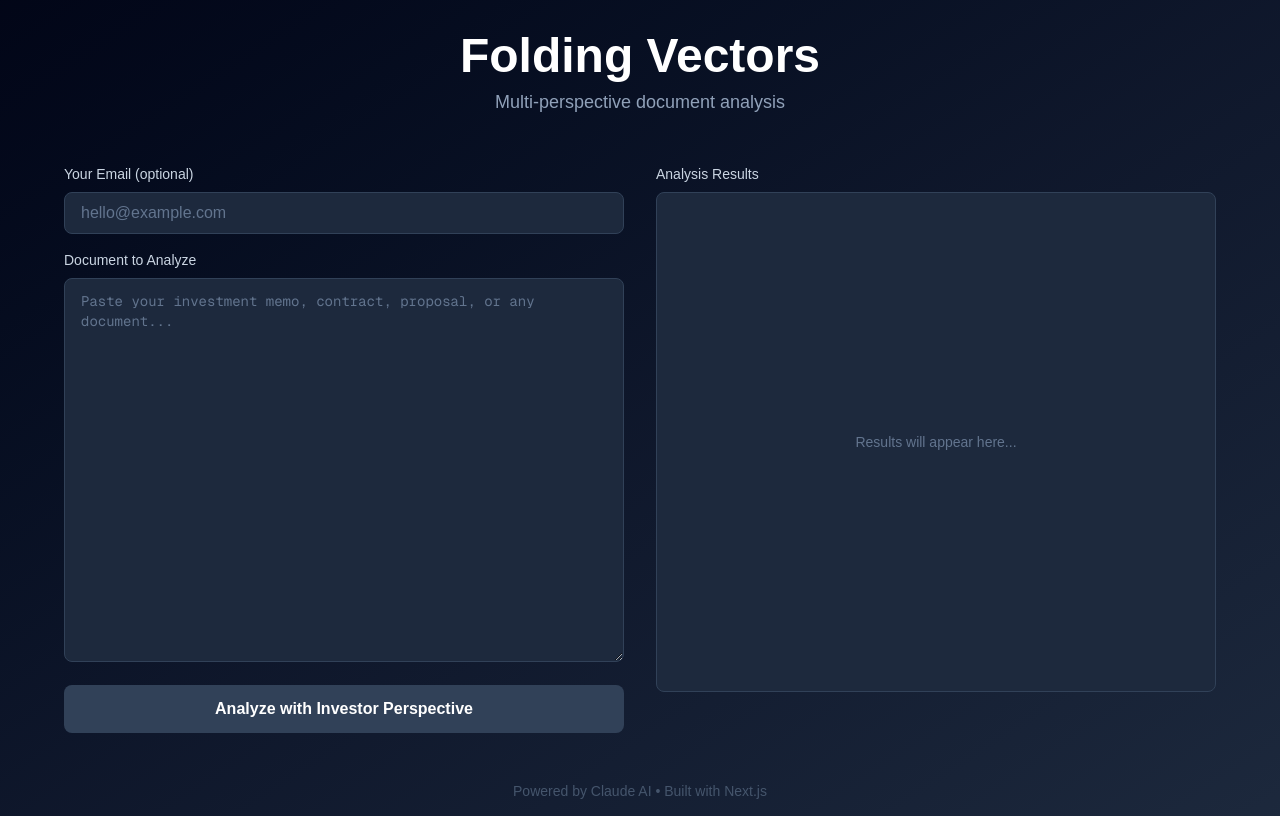
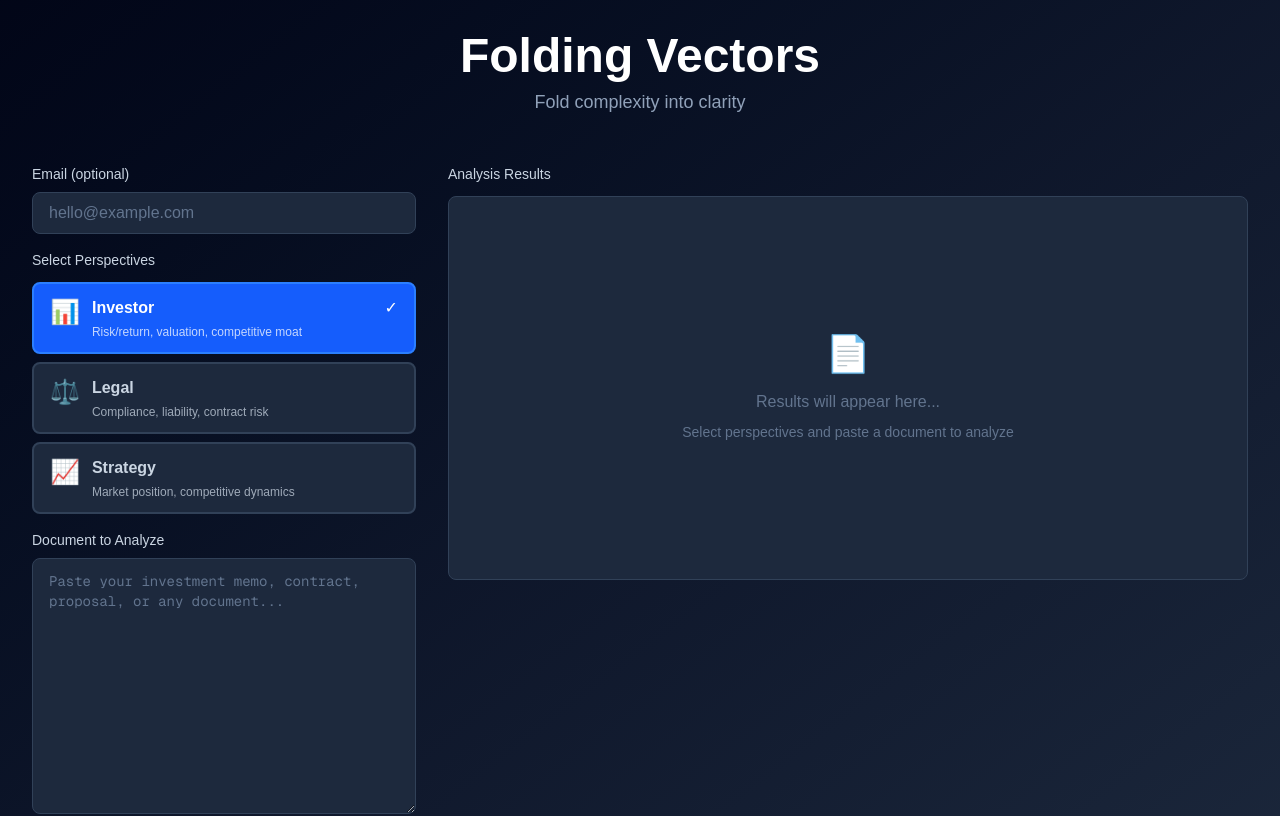
Before and after one commit to foldingvectors/folding-vectors, a Next.js app: page / in a window 1280 px wide. Shown: the top 816 px of the page. Built offline with nearby package versions, Linux system fonts and the light colour scheme.

Commit message:
Add multi-perspective analysis (Investor, Legal, Strategy)

```diff
--- a/app/api/analyze/route.ts
+++ b/app/api/analyze/route.ts
@@ -24,9 +24,43 @@ Be direct, skeptical, and focus on what matters for investment returns.
 Document to analyze:
 `
 
+const LEGAL_PROMPT = `You are a senior corporate attorney reviewing this document for legal risks and compliance issues.
+
+Analyze the following document and provide a structured analysis in JSON format:
+
+{
+  "summary": "2-3 sentence legal assessment",
+  "risks": ["legal risk 1", "legal risk 2", "legal risk 3"],
+  "compliance": ["compliance issue 1", "compliance issue 2"],
+  "recommendations": ["legal action 1", "legal action 2", "legal action 3"],
+  "red_flags": ["critical issue 1", "critical issue 2"]
+}
+
+Be practical, focus on deal-killers and major liabilities. Prioritize by severity.
+
+Document to analyze:
+`
+
+const STRATEGY_PROMPT = `You are a strategy consultant evaluating competitive position and market dynamics.
+
+Analyze the following document and provide a structured analysis in JSON format:
+
+{
+  "summary": "2-3 sentence strategic assessment",
+  "competitive_position": "Assessment of market position and advantages",
+  "strategic_risks": ["strategic risk 1", "strategic risk 2", "strategic risk 3"],
+  "opportunities": ["strategic opportunity 1", "strategic opportunity 2"],
+  "recommendations": ["strategic recommendation 1", "strategic recommendation 2", "strategic recommendation 3"]
+}
+
+Be frank about competitive dynamics and market realities. Focus on sustainable advantages.
+
+Document to analyze:
+`
+
 export async function POST(request: Request) {
   try {
-    const { text, email } = await request.json()
+    const { text, email, perspectives = ['investor'] } = await request.json()
 
     if (!text || text.trim().length === 0) {
       return NextResponse.json(
@@ -35,20 +69,51 @@ export async function POST(request: Request) {
       )
     }
 
-    // Call Claude API
+    if (!perspectives || perspectives.length === 0) {
+      return NextResponse.json(
+        { error: 'At least one perspective is required' },
+        { status: 400 }
+      )
+    }
+
+    // Map perspectives to prompts
+    const promptMap: Record<string, string> = {
+      investor: INVESTOR_PROMPT,
+      legal: LEGAL_PROMPT,
+      strategy: STRATEGY_PROMPT,
+    }
+
+    // Run all selected perspectives in parallel
+    const analysisPromises = perspectives.map(async (perspective: string) => {
+      const prompt = promptMap[perspective]
+      if (!prompt) {
+        throw new Error(`Unknown perspective: ${perspective}`)
+      }
+
       const message = await anthropic.messages.create({
         model: 'claude-sonnet-4-20250514',
         max_tokens: 4096,
         messages: [{
           role: 'user',
-        content: INVESTOR_PROMPT + text
+          content: prompt + text
         }]
       })
 
-    // Extract text response
       const result = message.content[0].type === 'text'
         ? message.content[0].text
         : 'Error processing response'
+
+      return { perspective, result }
+    })
+
+    // Wait for all analyses to complete
+    const analyses = await Promise.all(analysisPromises)
+
+    // Format results as an object
+    const results = analyses.reduce((acc, { perspective, result }) => {
+      acc[perspective] = result
+      return acc
+    }, {} as Record<string, string>)
 
     // Save to Supabase
     const { data: analysis, error } = await supabase
@@ -57,8 +122,8 @@ export async function POST(request: Request) {
         user_email: email || 'anonymous',
         title: text.substring(0, 50) + '...',
         document_text: text,
-        perspectives: ['investor'],
-        results: { investor: result },
+        perspectives: perspectives,
+        results: results,
         status: 'completed'
       })
       .select()
@@ -69,7 +134,7 @@ export async function POST(request: Request) {
     }
 
     return NextResponse.json({
-      result,
+      results,
       analysisId: analysis?.id
     })
 
--- a/app/page.tsx
+++ b/app/page.tsx
@@ -2,12 +2,29 @@
 
 import { useState } from 'react'
 
+const PERSPECTIVES = [
+  { id: 'investor', name: 'Investor', icon: '📊', description: 'Risk/return, valuation, competitive moat' },
+  { id: 'legal', name: 'Legal', icon: '⚖️', description: 'Compliance, liability, contract risk' },
+  { id: 'strategy', name: 'Strategy', icon: '📈', description: 'Market position, competitive dynamics' },
+]
+
 export default function Home() {
   const [text, setText] = useState('')
   const [email, setEmail] = useState('')
-  const [result, setResult] = useState('')
+  const [selectedPerspectives, setSelectedPerspectives] = useState<string[]>(['investor'])
+  const [results, setResults] = useState<Record<string, string>>({})
   const [loading, setLoading] = useState(false)
   const [error, setError] = useState('')
+
+  const togglePerspective = (id: string) => {
+    if (selectedPerspectives.includes(id)) {
+      // Don't allow deselecting if it's the only one
+      if (selectedPerspectives.length === 1) return
+      setSelectedPerspectives(selectedPerspectives.filter(p => p !== id))
+    } else {
+      setSelectedPerspectives([...selectedPerspectives, id])
+    }
+  }
 
   const analyze = async () => {
     if (!text.trim()) {
@@ -17,19 +34,23 @@ export default function Home() {
 
     setLoading(true)
     setError('')
-    setResult('')
+    setResults({})
 
     try {
       const response = await fetch('/api/analyze', {
         method: 'POST',
         headers: { 'Content-Type': 'application/json' },
-        body: JSON.stringify({ text, email })
+        body: JSON.stringify({
+          text,
+          email,
+          perspectives: selectedPerspectives
+        })
       })
 
       const data = await response.json()
 
       if (response.ok) {
-        setResult(data.result)
+        setResults(data.results)
       } else {
         setError(data.error || 'Analysis failed')
       }
@@ -42,7 +63,7 @@ export default function Home() {
 
   return (
     <div className="min-h-screen bg-gradient-to-br from-slate-950 via-slate-900 to-slate-800 p-8">
-      <div className="max-w-6xl mx-auto">
+      <div className="max-w-7xl mx-auto">
 
         {/* Header */}
         <div className="text-center mb-12">
@@ -50,17 +71,17 @@ export default function Home() {
             Folding Vectors
           </h1>
           <p className="text-slate-400 text-lg">
-            Multi-perspective document analysis
+            Fold complexity into clarity
           </p>
         </div>
 
-        <div className="grid md:grid-cols-2 gap-8">
+        <div className="grid lg:grid-cols-3 gap-8">
 
           {/* Left: Input */}
-          <div>
+          <div className="lg:col-span-1">
             <div className="mb-4">
               <label className="block text-slate-300 mb-2 text-sm font-medium">
-                Your Email (optional)
+                Email (optional)
               </label>
               <input
                 type="email"
@@ -72,6 +93,38 @@ export default function Home() {
             </div>
 
             <div className="mb-4">
+              <label className="block text-slate-300 mb-3 text-sm font-medium">
+                Select Perspectives
+              </label>
+              <div className="space-y-2">
+                {PERSPECTIVES.map((perspective) => (
+                  <button
+                    key={perspective.id}
+                    onClick={() => togglePerspective(perspective.id)}
+                    className={`w-full text-left px-4 py-3 rounded-lg border-2 transition-all ${
+                      selectedPerspectives.includes(perspective.id)
+                        ? 'bg-blue-600 border-blue-500 text-white'
+                        : 'bg-slate-800 border-slate-700 text-slate-300 hover:border-slate-600'
+                    }`}
+                  >
+                    <div className="flex items-start gap-3">
+                      <span className="text-2xl">{perspective.icon}</span>
+                      <div className="flex-1">
+                        <div className="font-semibold">{perspective.name}</div>
+                        <div className="text-xs opacity-75 mt-1">
+                          {perspective.description}
+                        </div>
+                      </div>
+                      {selectedPerspectives.includes(perspective.id) && (
+                        <span className="text-white">✓</span>
+                      )}
+                    </div>
+                  </button>
+                ))}
+              </div>
+            </div>
+
+            <div className="mb-4">
               <label className="block text-slate-300 mb-2 text-sm font-medium">
                 Document to Analyze
               </label>
@@ -79,7 +132,7 @@ export default function Home() {
                 value={text}
                 onChange={(e) => setText(e.target.value)}
                 placeholder="Paste your investment memo, contract, proposal, or any document..."
-                className="w-full h-96 px-4 py-3 bg-slate-800 border border-slate-700 rounded-lg text-white placeholder-slate-500 focus:outline-none focus:border-blue-500 font-mono text-sm"
+                className="w-full h-64 px-4 py-3 bg-slate-800 border border-slate-700 rounded-lg text-white placeholder-slate-500 focus:outline-none focus:border-blue-500 font-mono text-sm"
               />
             </div>
 
@@ -88,7 +141,10 @@ export default function Home() {
               disabled={loading || !text.trim()}
               className="w-full bg-blue-600 hover:bg-blue-700 disabled:bg-slate-700 disabled:cursor-not-allowed text-white font-semibold px-6 py-3 rounded-lg transition-all"
             >
-              {loading ? 'Analyzing...' : 'Analyze with Investor Perspective'}
+              {loading
+                ? `Analyzing with ${selectedPerspectives.length} perspective${selectedPerspectives.length > 1 ? 's' : ''}...`
+                : `Analyze (${selectedPerspectives.length} selected)`
+              }
             </button>
 
             {error && (
@@ -99,39 +155,69 @@ export default function Home() {
           </div>
 
           {/* Right: Results */}
-          <div>
-            <label className="block text-slate-300 mb-2 text-sm font-medium">
+          <div className="lg:col-span-2">
+            <label className="block text-slate-300 mb-3 text-sm font-medium">
               Analysis Results
             </label>
-            <div className="h-[500px] px-4 py-3 bg-slate-800 border border-slate-700 rounded-lg overflow-auto">
+
             {loading && (
-                <div className="flex items-center justify-center h-full">
-                  <div className="text-slate-400">
-                    <div className="animate-spin rounded-full h-8 w-8 border-b-2 border-blue-500 mx-auto mb-4"></div>
-                    <p>Analyzing from investor perspective...</p>
+              <div className="flex items-center justify-center h-96 bg-slate-800 border border-slate-700 rounded-lg">
+                <div className="text-center">
+                  <div className="animate-spin rounded-full h-12 w-12 border-b-2 border-blue-500 mx-auto mb-4"></div>
+                  <p className="text-slate-400">
+                    Analyzing from {selectedPerspectives.length} perspective{selectedPerspectives.length > 1 ? 's' : ''}...
+                  </p>
+                  <p className="text-slate-500 text-sm mt-2">
+                    This may take 10-30 seconds
+                  </p>
                 </div>
               </div>
             )}
 
-              {result && !loading && (
+            {Object.keys(results).length > 0 && !loading && (
+              <div className="space-y-4">
+                {selectedPerspectives.map((perspectiveId) => {
+                  const perspective = PERSPECTIVES.find(p => p.id === perspectiveId)
+                  const result = results[perspectiveId]
+
+                  if (!result) return null
+
+                  return (
+                    <div key={perspectiveId} className="bg-slate-800 border border-slate-700 rounded-lg overflow-hidden">
+                      <div className="px-4 py-3 bg-slate-900 border-b border-slate-700 flex items-center gap-3">
+                        <span className="text-2xl">{perspective?.icon}</span>
+                        <div>
+                          <div className="font-semibold text-white">{perspective?.name} Perspective</div>
+                          <div className="text-xs text-slate-400">{perspective?.description}</div>
+                        </div>
+                      </div>
+                      <div className="p-4">
                         <pre className="text-slate-300 text-sm whitespace-pre-wrap font-mono">
                           {result}
                         </pre>
+                      </div>
+                    </div>
+                  )
+                })}
+              </div>
             )}
 
-              {!result && !loading && (
-                <div className="flex items-center justify-center h-full text-slate-500 text-sm">
-                  Results will appear here...
+            {Object.keys(results).length === 0 && !loading && (
+              <div className="flex items-center justify-center h-96 bg-slate-800 border border-slate-700 rounded-lg">
+                <div className="text-center text-slate-500">
+                  <div className="text-4xl mb-4">📄</div>
+                  <p>Results will appear here...</p>
+                  <p className="text-sm mt-2">Select perspectives and paste a document to analyze</p>
+                </div>
               </div>
             )}
-            </div>
           </div>
 
         </div>
 
         {/* Footer */}
         <div className="text-center mt-12 text-slate-600 text-sm">
-          <p>Powered by Claude AI • Built with Next.js</p>
+          <p>Powered by Claude Sonnet 4 • Built with Next.js • Multi-perspective analysis in seconds</p>
         </div>
 
       </div>
```
Lines whose indentation alone changed are shown as unchanged.
